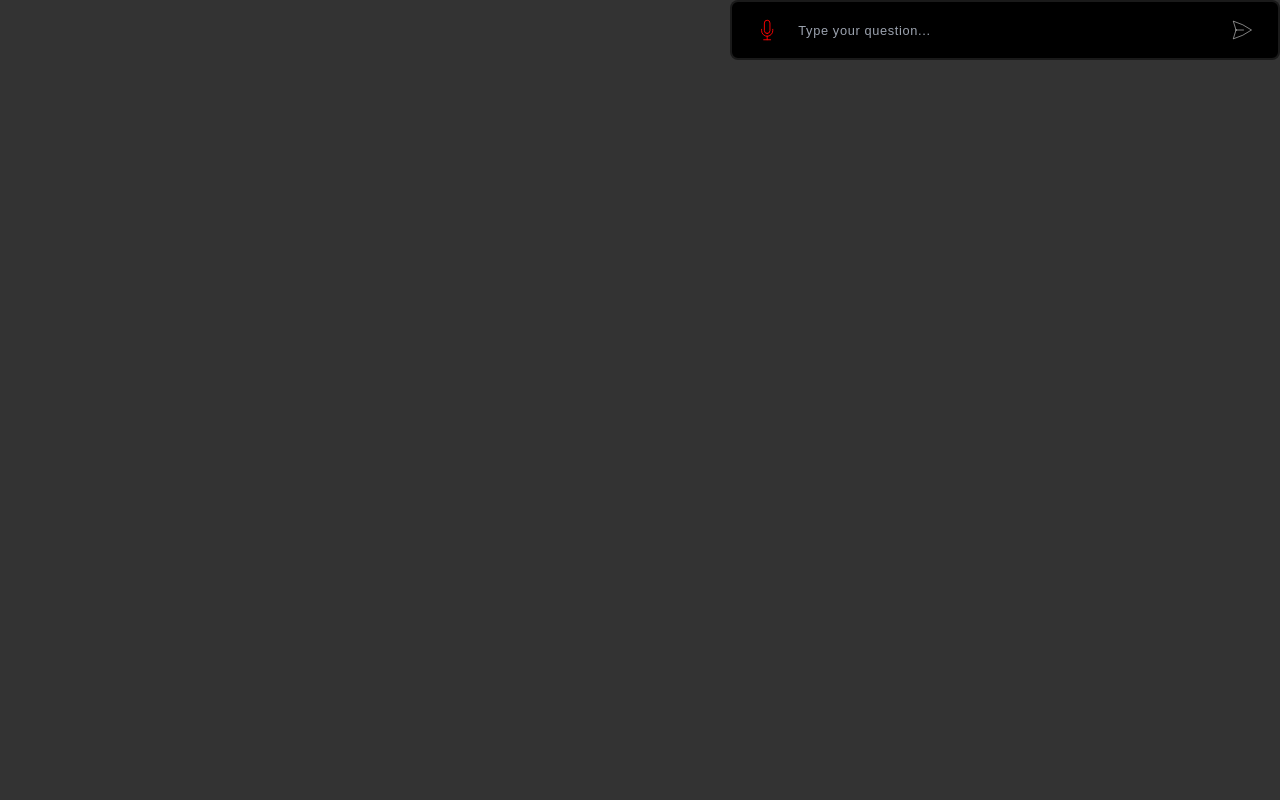
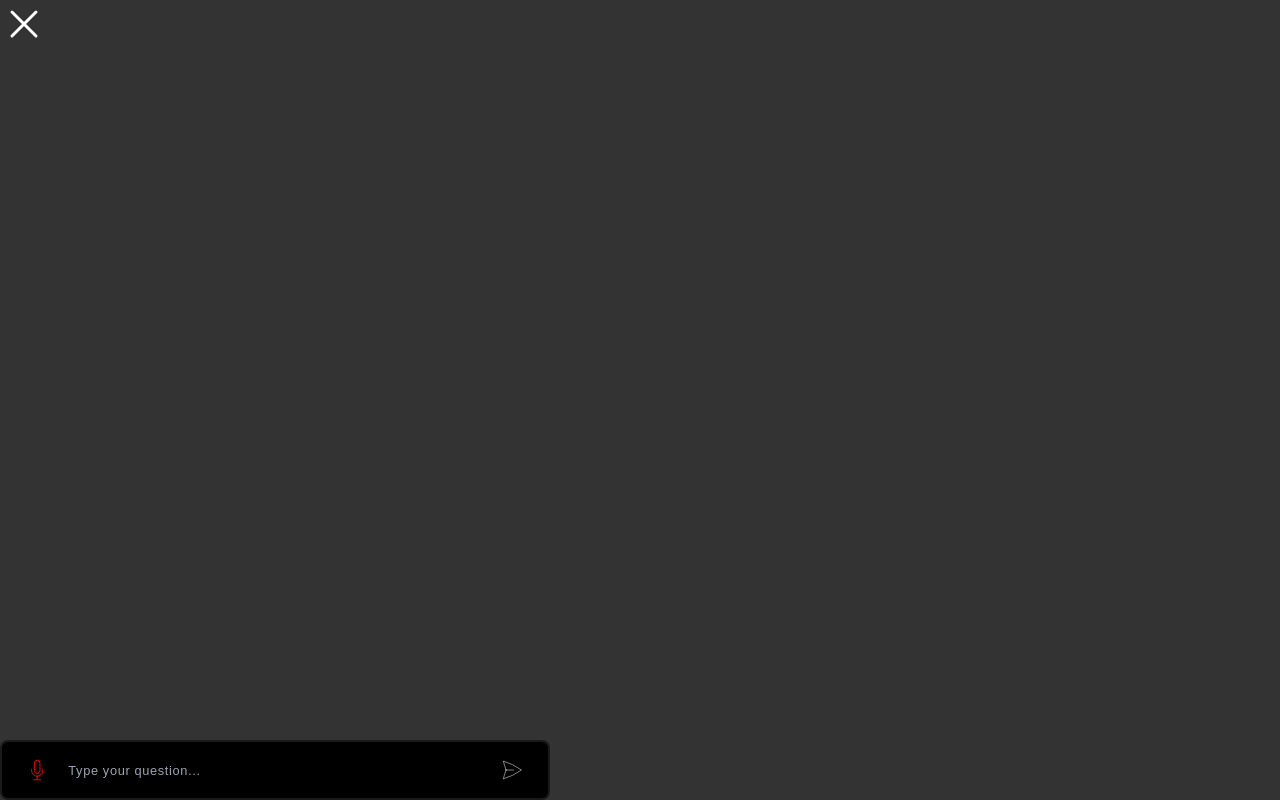
Before and after one commit to isijolatosin/bere-plus-widget, a React (Vite) app: page / in a window 1280 px wide. Built offline with nearby package versions, Linux system fonts and the light colour scheme.

Commit message:
Allow widget to accept react node

```diff
--- a/src/App.jsx
+++ b/src/App.jsx
@@ -6,12 +6,14 @@ function App({
   classNames: providedClassnames = "",
   wrapperClassnames = "",
   auth,
+  children,
 }) {
   return (
-    <div className={`${wrapperClassnames}`}>
-      <div className={`${providedClassnames}`}>
+    <div className={wrapperClassnames}>
+      <div className={providedClassnames}>
         <BEREPLUSWidget auth={auth} />
       </div>
+      {children}
     </div>
   );
 }
--- a/src/index.css
+++ b/src/index.css
@@ -67,6 +67,10 @@
   z-index: 2;
 }
 
+[data-tippy-root] {
+  z-index: 10 !important;
+}
+
 [data-state] {
   max-width: 542px !important;
   padding: 0;
--- a/src/main.jsx
+++ b/src/main.jsx
@@ -4,12 +4,12 @@ import App from "./App.jsx";
 import "./index.css"; // Tailwind styles
 
 // Function to initialize widget anywhere
-function initWidget(containerId, props = {}) {
+function initWidget(containerId, children, props = {}) {
   const container = document.getElementById(containerId);
   if (!container) return console.error(`Container #${containerId} not found`);
 
   const root = ReactDOM.createRoot(container);
-  root.render(<App {...props} />);
+  root.render(<App {...props}>{children}</App>);
 }
 
 export { initWidget };
@@ -20,11 +20,31 @@ if (process.env.NODE_ENV === "development") {
   demoContainer.id = "bere-plus--widget-container";
   document.body.appendChild(demoContainer);
 
-  initWidget("bere-plus--widget-container", {
-    classNames:
-      "h-[100vh] w-full sm:w-[80%] max-w-[550px] flex items-start z-50",
-    wrapperClassnames:
-      "w-full h-full bg-black/80 flex justify-end overflow-hidden",
-    auth: { status: true, level: 1 },
-  });
+  const Icon = ({ classnames }) => (
+    <svg
+      xmlns="http://www.w3.org/2000/svg"
+      fill="none"
+      viewBox="0 0 24 24"
+      strokeWidth={1.5}
+      stroke="currentColor"
+      className={classnames}
+    >
+      <path
+        strokeLinecap="round"
+        strokeLinejoin="round"
+        d="M6 18 18 6M6 6l12 12"
+      />
+    </svg>
+  );
+
+  initWidget(
+    "bere-plus--widget-container",
+    <Icon classnames="size-6 absolute top-0 left-0 text-white z-10" />,
+    {
+      classNames: "h-[100vh] w-full sm:w-[80%] max-w-[550px] flex items-end",
+      wrapperClassnames:
+        "w-full h-full bg-black/80 flex justify-start overflow-hidden relative",
+      auth: { status: true, level: 1 },
+    }
+  );
 }
```
